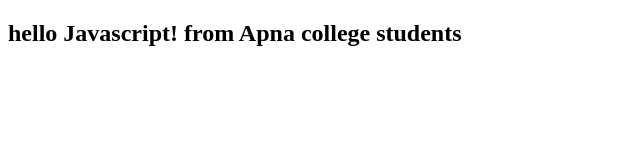
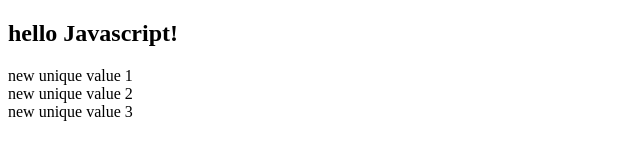
Before and after one commit to singhdibyansh702-sketch/javascript-learning, a plain HTML site: page index.html in a window 1280 px wide. Shown: the whole page, without its empty margins (0-640 px from the left). Drawn offline with Linux system fonts and the light colour scheme.

Commit message:
20. adding unique text in different divs using for off loop in javascript

```diff
--- a/index.html
+++ b/index.html
@@ -7,6 +7,9 @@
   </head>
   <body>
     <h2>hello Javascript!</h2>
+    <div class="box">First Div</div>
+    <div class="box">Second Div</div>
+    <div class="box">Third Div</div>
     <script src="index1.js"></script>
   </body>
 </html>
--- a/index1.js
+++ b/index1.js
@@ -131,7 +131,16 @@
 // });
 
 
-let h2= document.querySelector("h2");
-console.dir(h2.innerText);
+// let h2= document.querySelector("h2");
+// console.dir(h2.innerText);
 
-h2.innerText= h2.innerText+" from Apna college students"
+// h2.innerText= h2.innerText+" from Apna college students"
+
+
+let divs=document.querySelectorAll(".box");
+
+let idx=1;
+for (div of divs){
+    div.innerText=`new unique value ${idx}`;
+    idx++;
+}
```
